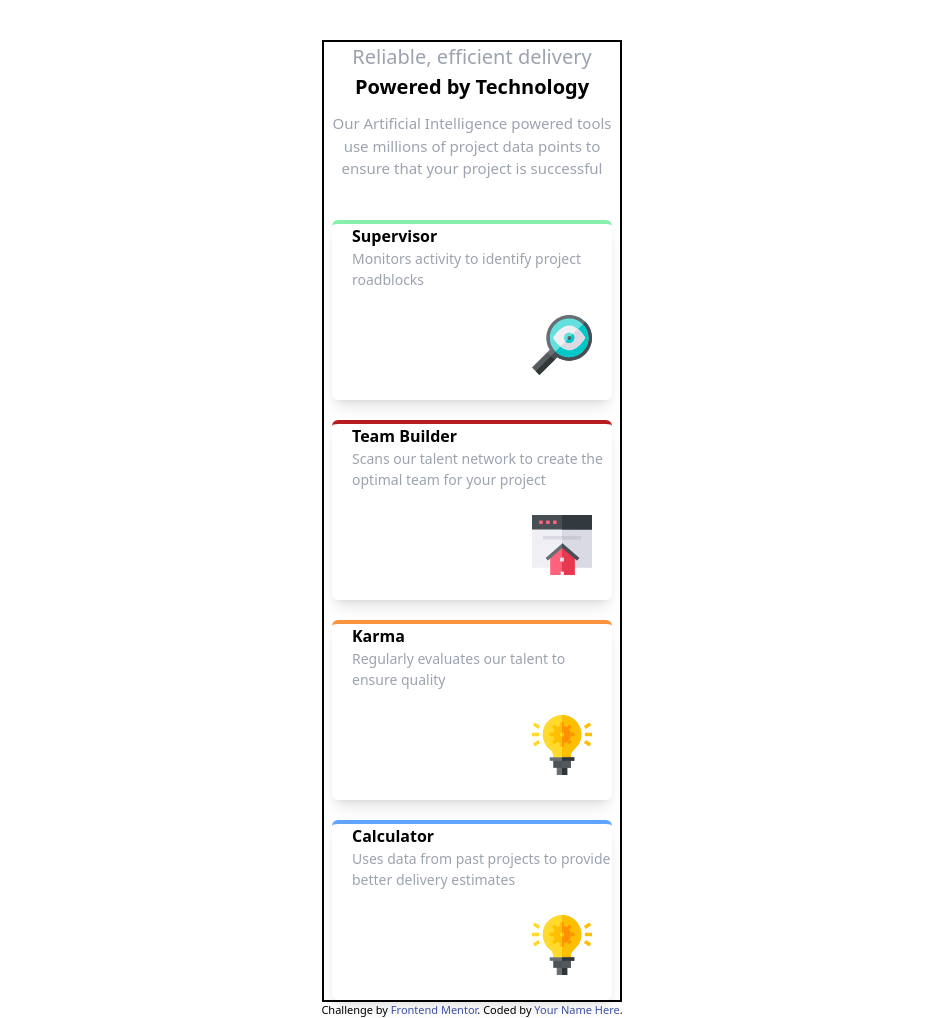
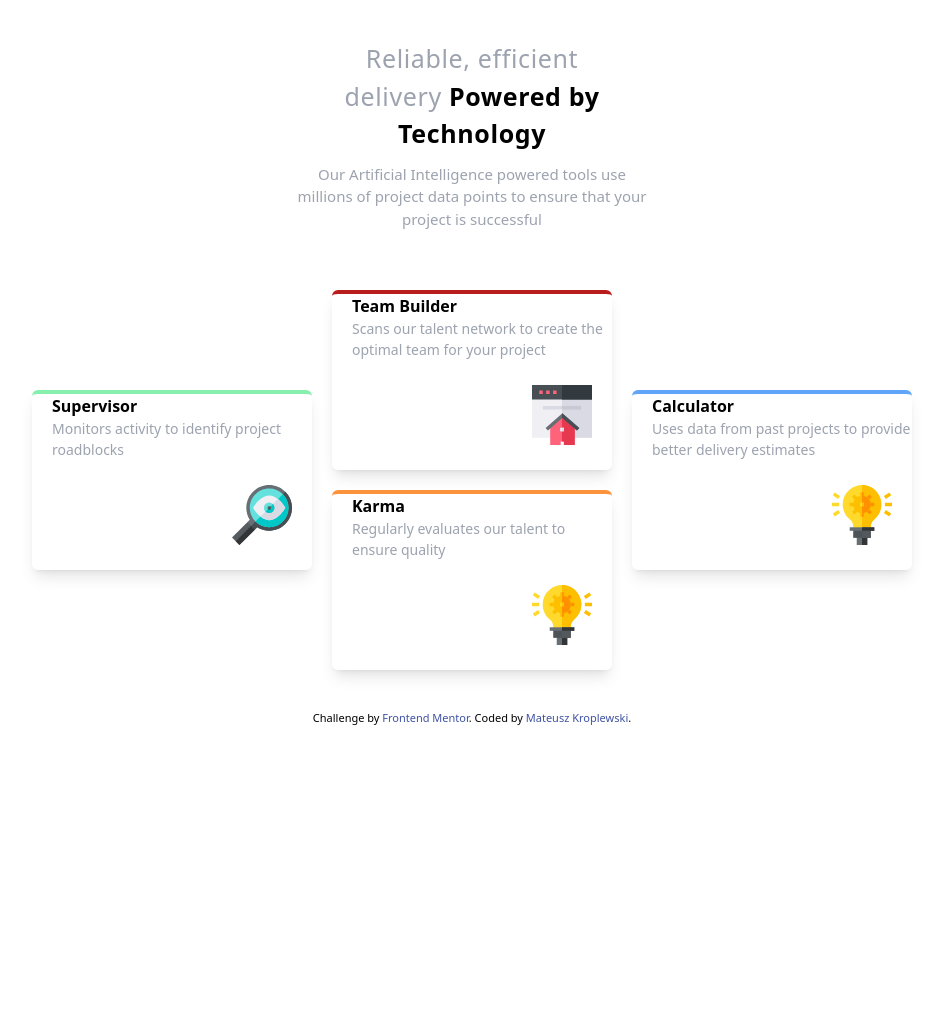
Before and after one commit to Kroplewski-M/four-card-feature-section-master, a plain HTML site: page index.html in a window 1280 px wide. Shown: the whole page, without its empty margins (168-1111 px from the left). After the commit the page ends 800 px from the top, so only its background shows below. Drawn offline with nearby package versions, Linux system fonts and the light colour scheme.

Commit message:
desktop view added

```diff
--- a/index.html
+++ b/index.html
@@ -15,19 +15,21 @@
   </style>
 </head>
 <body>
-  <div class="w-[300px] h-auto border-solid border-2 border-black mx-auto mt-10 text-center">
+  <div class="w-[300px] md:w-[100%] h-auto mx-auto mt-10 text-center">
     <div>
-    <p class="text-gray-400 text-[20px] font-light">Reliable, efficient delivery <span class="text-black font-bold">
+    <p class="text-gray-400 text-[20px] md:text-[25px] md:w-[300px] md:mx-auto md:tracking-wide font-light">
+      Reliable, efficient delivery <span class="text-black font-bold">
       Powered by Technology </span></p>
-      <p class="text-[15px] text-gray-400 mt-[10px]">Our Artificial Intelligence powered tools use millions of project data points
+      <p class="text-[15px] text-gray-400 mt-[10px] md:w-[360px] md:mx-auto">Our Artificial Intelligence powered tools use millions of project data points
         to ensure that your project is successful</p>
     </div>
-    <div>
-      <div class="w-[280px] h-[180px] border-t-solid border-t-4 border-t-green-300 mx-auto mt-10 text-left shadow-lg rounded-md">
+    <div class="md:flex md:mt-10">
+      <div class="w-[280px] h-[180px] md:mt-[120px] border-t-solid border-t-4 border-t-green-300 mx-auto mt-10 text-left shadow-lg rounded-md md:mr-5">
           <p class="font-bold ml-5">Supervisor</p>
           <p class="text-gray-400 text-[14px] ml-5">Monitors activity to identify project roadblocks</p>
           <img src="./images/icon-supervisor.svg" class="w-[60px] h-[60px] mt-[25px] float-right mr-5 ">
       </div>
+      <div class="block">
         <div class="w-[280px] h-[180px] border-t-solid border-t-4 border-t-red-700 mx-auto mt-5 text-left shadow-lg rounded-md">
           <p class="font-bold ml-5">Team Builder</p>
           <p class="text-gray-400 text-[14px] ml-5">Scans our talent network to create the optimal team for your project</p>
@@ -38,7 +40,8 @@
         <p class="text-gray-400 text-[14px] ml-5">Regularly evaluates our talent to ensure quality</p>
         <img src="./images/icon-karma.svg" class="w-[60px] h-[60px] mt-[25px] float-right mr-5 ">
     </div>
-  <div class="w-[280px] h-[180px] border-t-solid border-t-4 border-t-blue-400 mx-auto mt-5 text-left shadow-lg rounded-md">
+</div>
+  <div class="w-[280px] h-[180px] md:mt-[120px] border-t-solid border-t-4 border-t-blue-400 mx-auto mt-5 text-left shadow-lg rounded-md md:ml-5">
     <p class="font-bold ml-5">Calculator</p>
     <p class="text-gray-400 text-[14px] ml-5">Uses data from past projects to provide better delivery estimates</p>
     <img src="./images/icon-karma.svg" class="w-[60px] h-[60px] mt-[25px] float-right mr-5 ">
@@ -48,9 +51,9 @@
 
 
   <footer>
-    <p class="attribution">
+    <p class="attribution mt-10">
       Challenge by <a href="https://www.frontendmentor.io?ref=challenge" target="_blank">Frontend Mentor</a>.
-      Coded by <a href="#">Your Name Here</a>.
+      Coded by <a href="#">Mateusz Kroplewski</a>.
     </p>
   </footer>
 </body>
```
Lines whose indentation alone changed are shown as unchanged.
